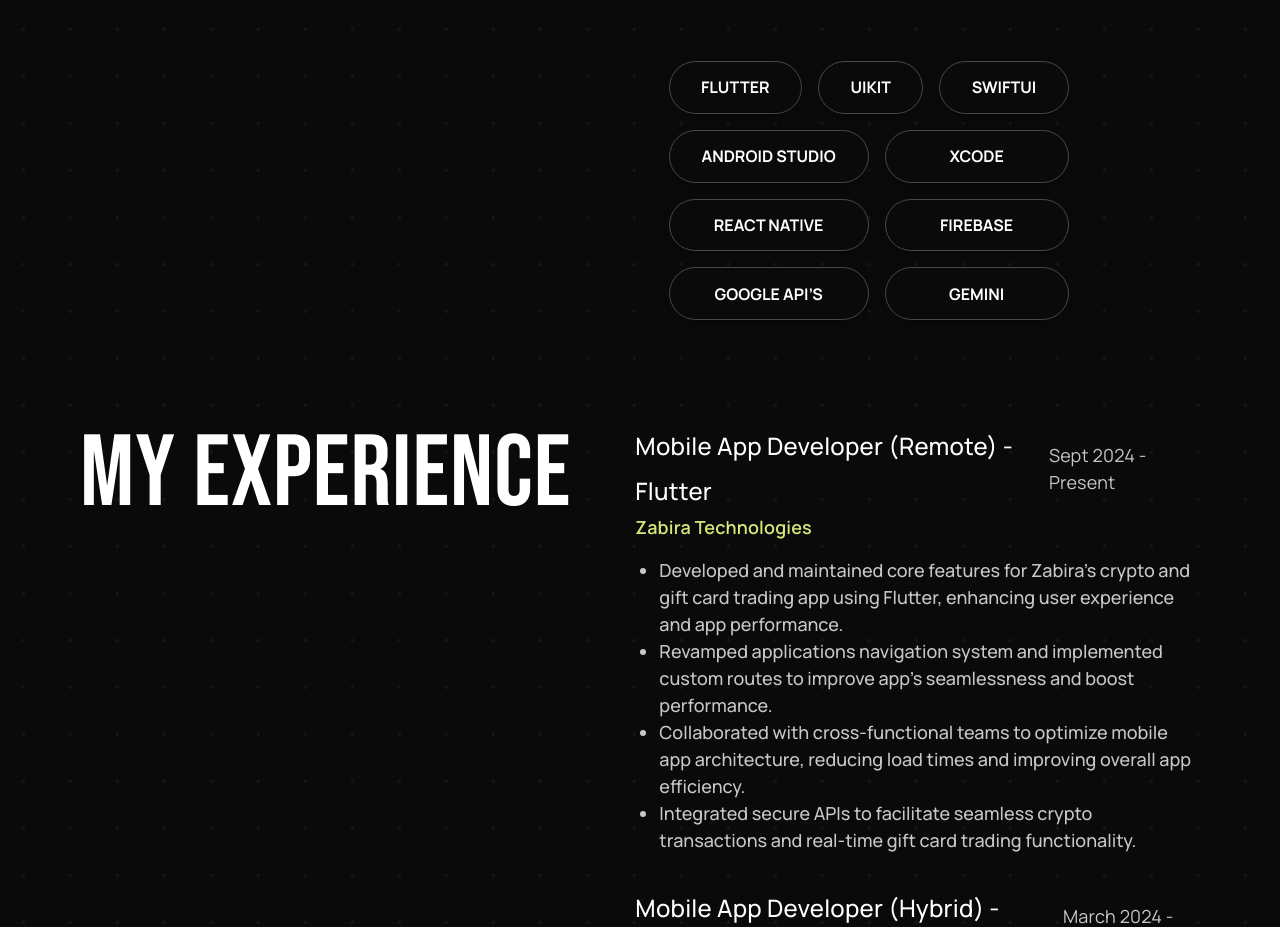
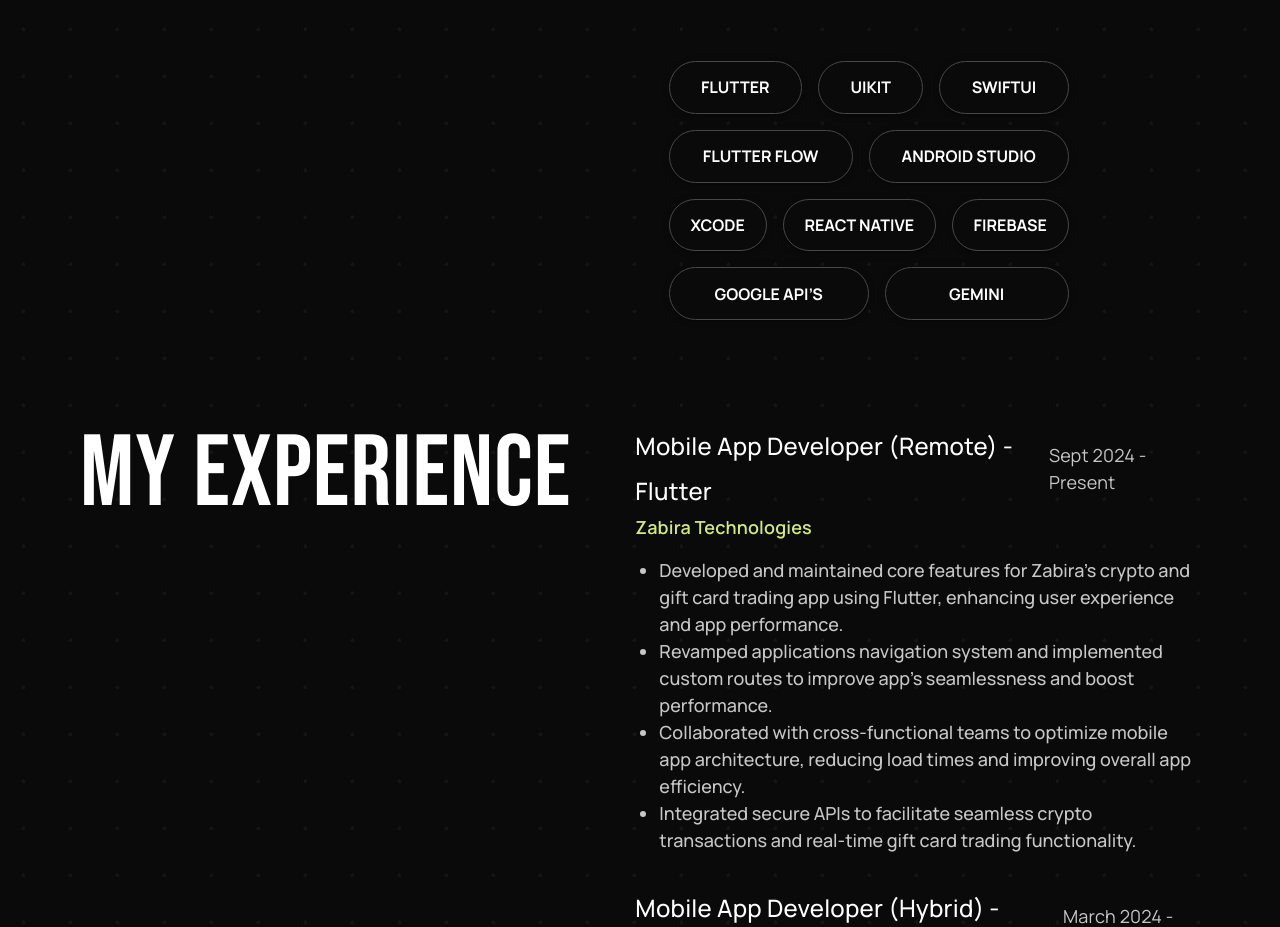
Before and after one commit to Gideon-Buba/portfolio, a React (Vite) app: page /about in a window 1280 px wide. Shown: the part 1780-2707 px from the top of the page. Built offline with nearby package versions, Linux system fonts and the light colour scheme; a web font is replaced by a local one.

Commit message:
wip: added flutterflow to frameworks

```diff
--- a/src/components/Navlinks/AboutInformation.tsx
+++ b/src/components/Navlinks/AboutInformation.tsx
@@ -7,6 +7,7 @@ const frameworks = [
   "Flutter",
   "UIKit",
   "SwiftUI",
+  "Flutter flow",
   "Android Studio",
   "Xcode",
   "React Native",
```
